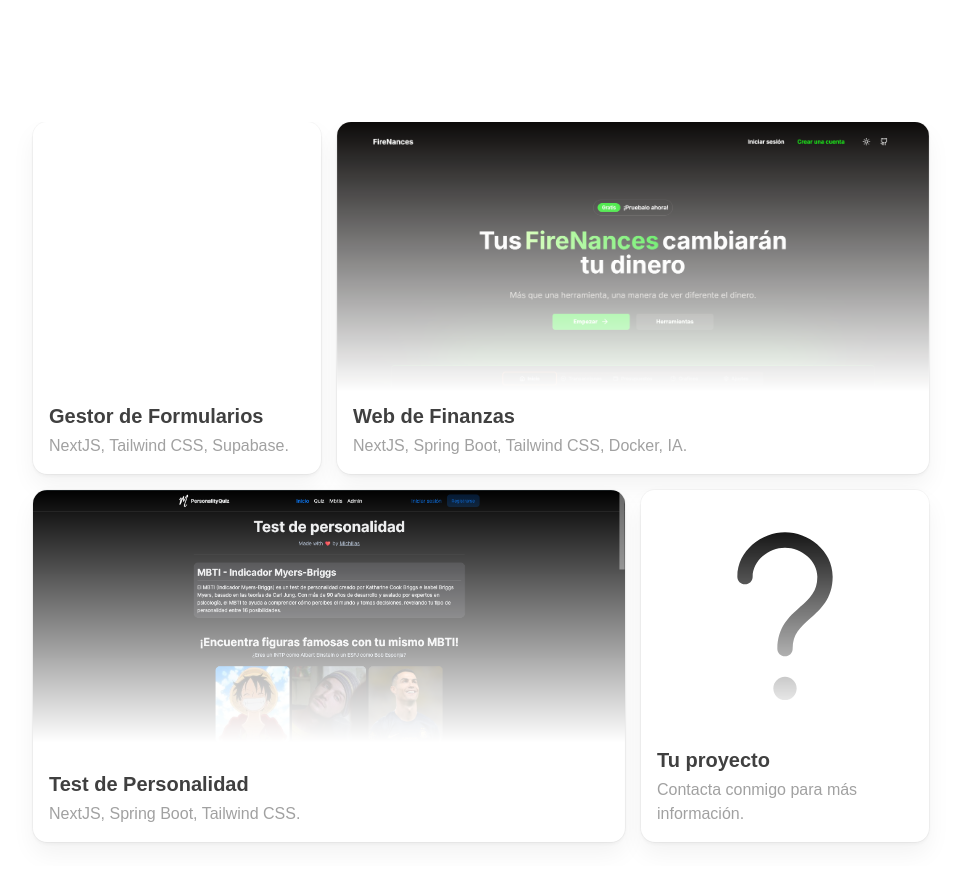
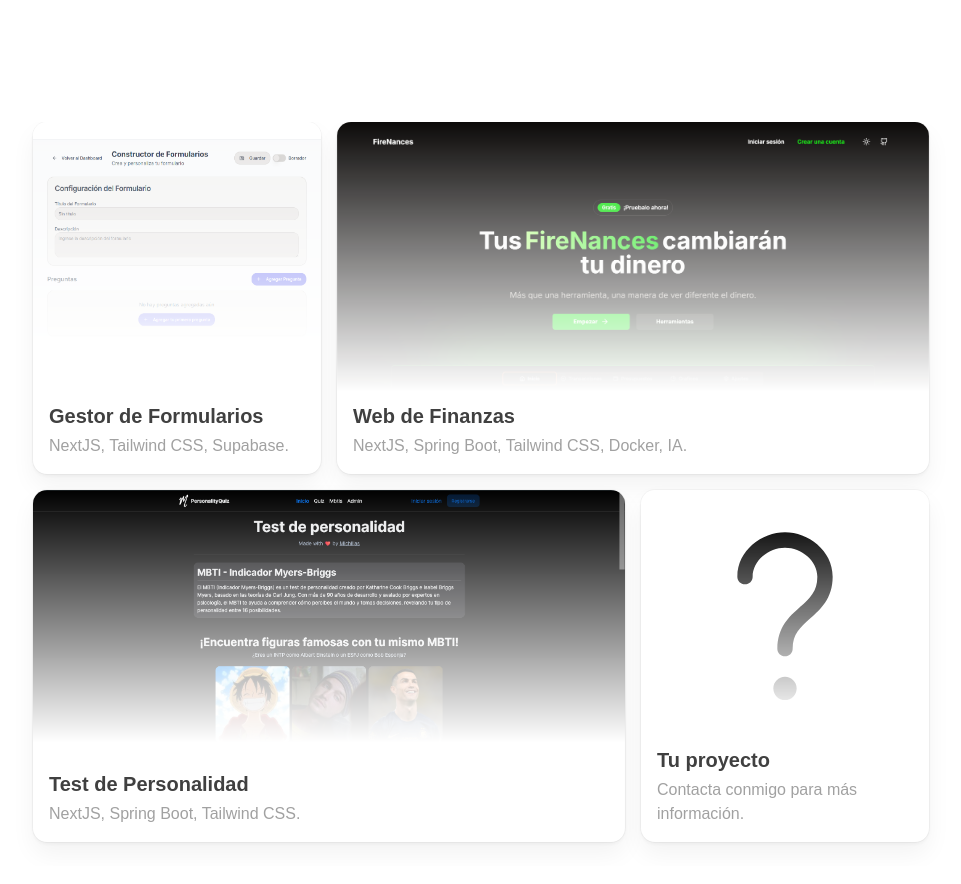
Before and after one commit to Michillas/MPortfolio, a Next.js app: page / in a window 1280 px wide. Shown: the part 1380-2264 px from the top of the page, without its empty margins (159-1120 px from the left). Built offline with nearby package versions, Linux system fonts and the light colour scheme; a web font is replaced by a local one.

Commit message:
feat: project image

```diff
--- a/components/sections/projects.tsx
+++ b/components/sections/projects.tsx
@@ -33,7 +33,7 @@ const features = [
     href: "https://github.com/Michillas/MForms",
     cta: "Ver proyecto",
     className: "col-span-3 lg:col-span-1",
-    background: <></>,
+    background: <img className="absolute h-[260px] w-full scale-100 border-none transition-all duration-300 ease-out [mask-image:linear-gradient(to_top,transparent_10%,#000_100%)] group-hover:scale-110" src="web3.png"/>,
   },
   {
     name: "Web de Finanzas",
```
Also changed, not shown: public/web3.png (added).
